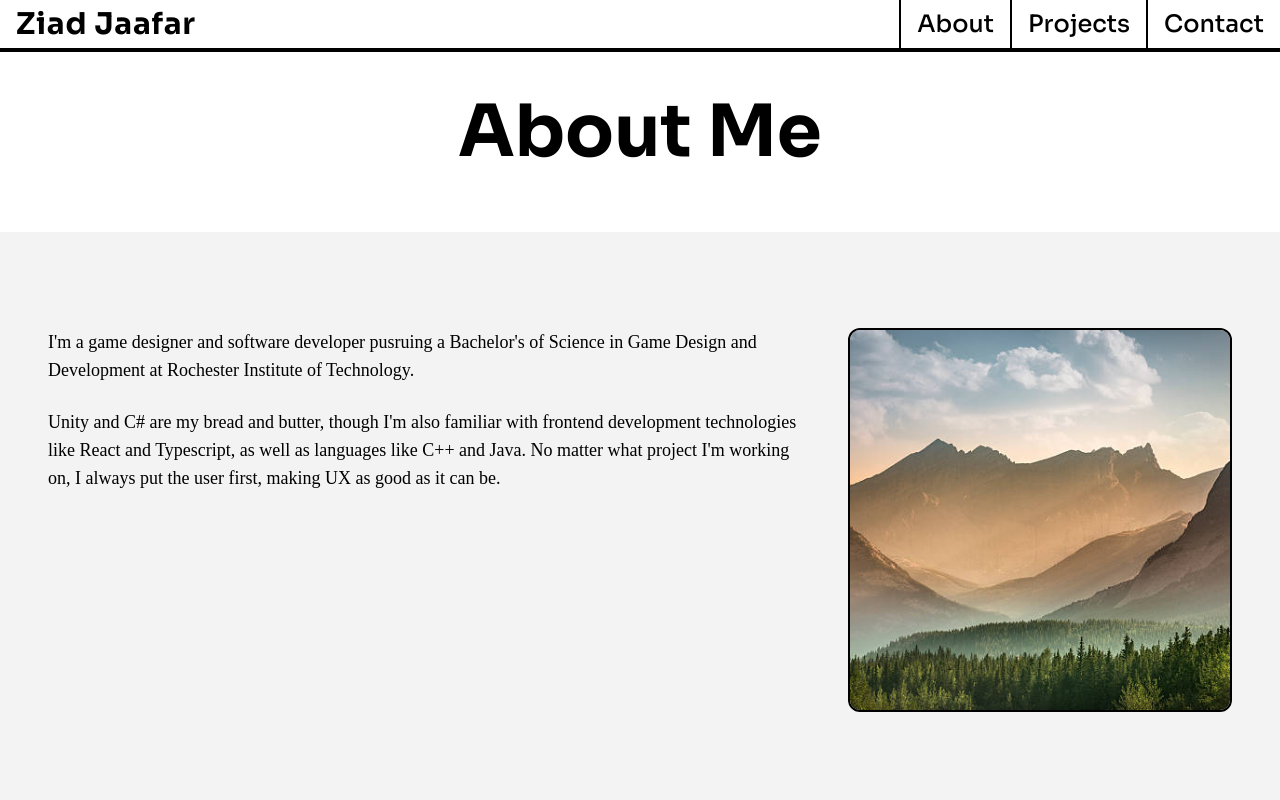
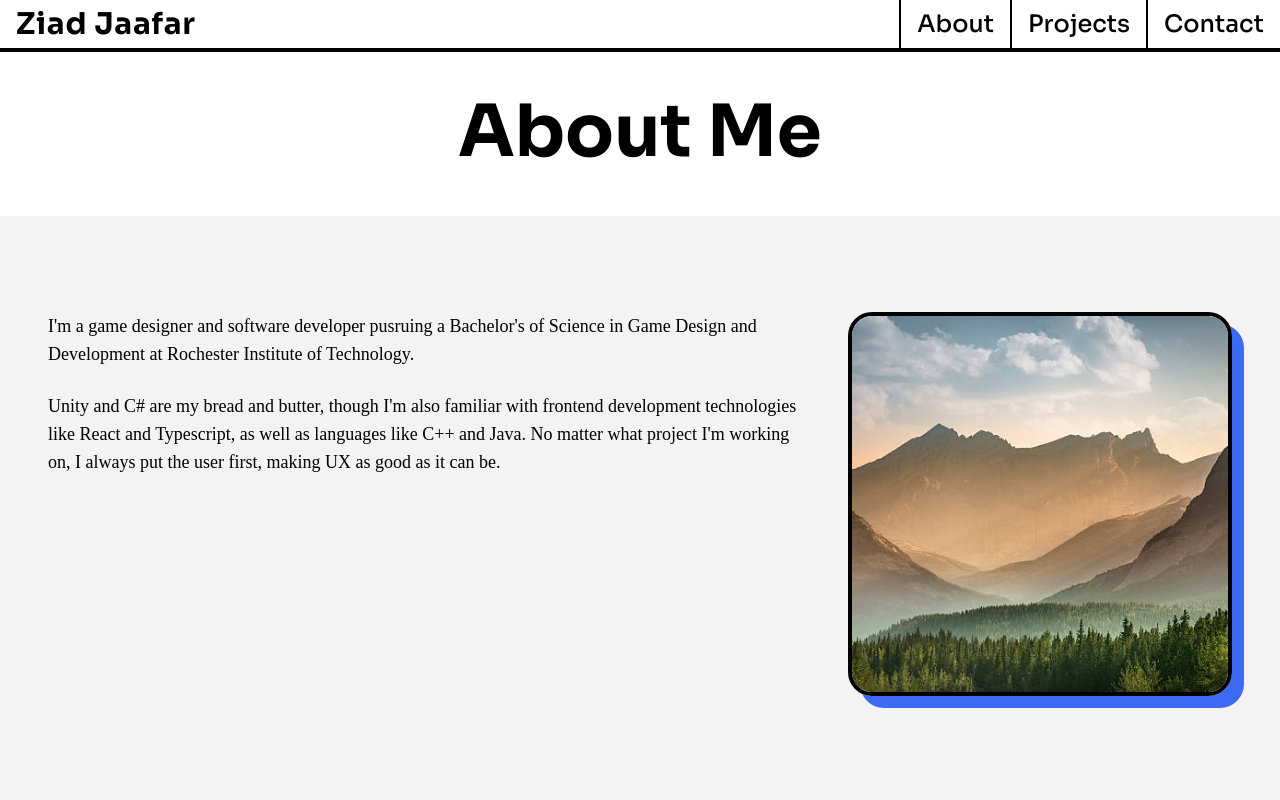
Before and after one commit to Ziad-J05/Portfolio-Site, a React (Vite) app: page /about in a window 1280 px wide. Shown: the top 800 px of the page. Built offline with nearby package versions, Linux system fonts and the light colour scheme; a web font is replaced by a local one.

Commit message:
updated about page, made shadows css vars

```diff
--- a/src/components/AboutSection.tsx
+++ b/src/components/AboutSection.tsx
@@ -11,7 +11,7 @@ export default function AboutSection({content}: {content: string[]}){
 
 
     return(
-        <div className="h-fit flex flex-col gap-6">
+        <div className="h-fit flex flex-col gap-6 max-w-4xl">
             {aboutText}
         </div>
     )
--- a/src/components/Headings.tsx
+++ b/src/components/Headings.tsx
@@ -7,7 +7,7 @@ export function SectionHeading( {text}: {text: string} ){
 export function PageHeading( {text}: {text: string} ){
     return(
         <div className='font-(family-name:--display-font) bg-[var(--content)] pt-24 pb-12 border-b-0 mx-auto'>
-            <h1 className="text-center text-7xl w-4xl font-bold mb-4 mx-auto">{text}</h1>
+            <h1 className="text-center text-7xl w-4xl font-bold mx-auto">{text}</h1>
         </div>
     );
 }
--- a/src/components/LinkButton.tsx
+++ b/src/components/LinkButton.tsx
@@ -13,7 +13,7 @@ interface LinkButtonProps {
 
 const buttonTheme = createTheme({
     button: {
-        base: "font-(family-name:--display-font) relative flex shadow-[2px_4px_0px_-1px_rgba(0,0,0,1)] items-center justify-center rounded-lg text-center font-medium hover:-translate-[2px] hover:shadow-[4px_6px_0px_-1px_rgba(0,0,0,1)] active:translate-[2px] active:shadow-[0px_2px_0px_-1px_rgba(0,0,0,1)] focus:ring-0",
+        base: "font-(family-name:--display-font) relative flex shadow-(--shadow) items-center justify-center rounded-lg text-center font-medium hover:-translate-[2px] hover:shadow-(--shadow-hover) active:translate-[2px] active:shadow-(--shadow-active) focus:ring-0",
         disabled: "pointer-events-none opacity-50",
         fullSized: "w-full",
         pill: "rounded-full",
--- a/src/components/ProjectThumbnails.tsx
+++ b/src/components/ProjectThumbnails.tsx
@@ -23,13 +23,13 @@ interface FeaturedProjectThumbnailProps extends ProjectThumbnailProps{
 export const cardTheme = createTheme({
   card: {
     root: {
-      "base": "relative flex rounded-lg bg-white border-2 border-black shadow-[2px_4px_0px_-1px_rgba(0,0,0,1)] group",
+      "base": "relative flex rounded-lg bg-white border-2 border-black shadow-(--shadow) group",
       "children": "flex h-full w-full flex-col justify-center gap-4 p-0",
       horizontal: {
         "off": "max-w-lg flex-col",
         "on": "flex-col w-full md:max-w-full md:flex-row"
       },
-      "href": "hover:shadow-[6px_8px_0px_-1px_rgba(0,0,0,1)] hover:-translate-[4px] hover:bg-white"
+      "href": "hover:shadow-(--shadow-hover-lg) hover:-translate-[4px] hover:bg-white"
     },
     img: {
       "base": "",
--- a/src/index.css
+++ b/src/index.css
@@ -13,4 +13,10 @@
 
     --display-font: 'Sora';
     --body-font: 'Cascadia Mono';
+
+    --shadow: 4px 4px 0px 0px rgba(0,0,0,1);
+    --shadow-hover: 6px 6px 0px 0px rgba(0,0,0,1);
+    --shadow-hover-lg: 8px 8px 0px 0px rgba(0,0,0,1);
+    --shadow-active: 2px 2px 0px 0px rgba(0,0,0,1);
+    --shadow-decor: 12px 12px 0px 0px var(--primary);
 }
--- a/src/pages/AboutPage.tsx
+++ b/src/pages/AboutPage.tsx
@@ -19,10 +19,11 @@ export default function AboutPage() {
       <NavigationBar />
       <PageHeading text="About Me" />
       <MainContentArea width='4xl' content={[
-        <div className='flex gap-12 px-12'>
+        <div className='flex gap-12 px-12 justify-center'>
               <AboutSection content={aboutSectionContent}/>
               <img
-                className="block size-96 object-cover border-2 rounded-xl"
+                className="block size-96 object-cover border-4 rounded-3xl
+                           shadow-(--shadow-decor)"
                 src="/placeholder-photo.jpg"
               />
         </div>
```
